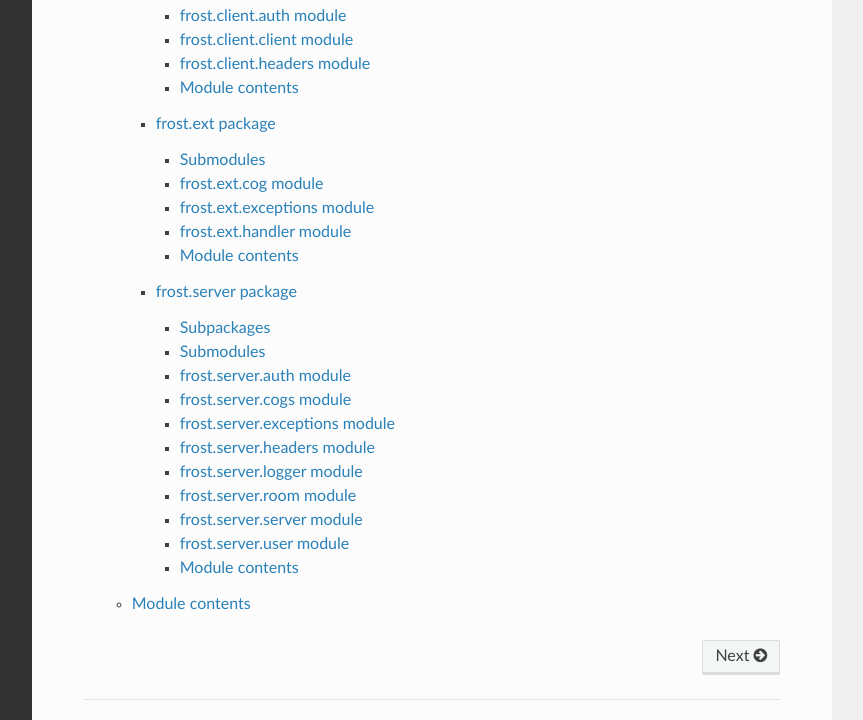
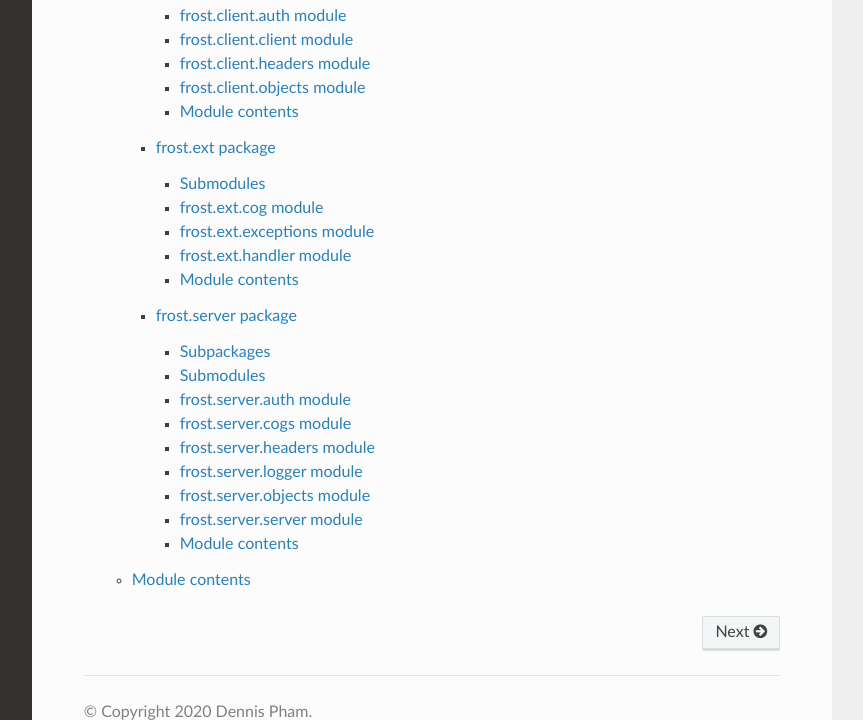
Before and after one commit to Den4200/pyfrost, a Sphinx documentation site: the page built from docs/source/index.rst, in a window 1280 px wide and 900 px high, scrolled down 744 px, cut to the strip 180-900 px from the top of the window. Shown: the whole strip, without its empty margins (268-1131 px from the left). Built offline with Sphinx 7.4.7 and the Read the Docs theme 2.0.0, drawn with Linux system fonts in a browser that asks for light colours.

Commit message:
rebuild the documentation

```diff
--- a/docs/source/frost.client.rst
+++ b/docs/source/frost.client.rst
@@ -36,6 +36,14 @@ frost.client.headers module
    :undoc-members:
    :show-inheritance:
 
+frost.client.objects module
+---------------------------
+
+.. automodule:: frost.client.objects
+   :members:
+   :undoc-members:
+   :show-inheritance:
+
 
 Module contents
 ---------------
--- a/docs/source/frost.server.rst
+++ b/docs/source/frost.server.rst
@@ -29,14 +29,6 @@ frost.server.cogs module
    :undoc-members:
    :show-inheritance:
 
-frost.server.exceptions module
-------------------------------
-
-.. automodule:: frost.server.exceptions
-   :members:
-   :undoc-members:
-   :show-inheritance:
-
 frost.server.headers module
 ---------------------------
 
@@ -53,10 +45,10 @@ frost.server.logger module
    :undoc-members:
    :show-inheritance:
 
-frost.server.room module
-------------------------
+frost.server.objects module
+---------------------------
 
-.. automodule:: frost.server.room
+.. automodule:: frost.server.objects
    :members:
    :undoc-members:
    :show-inheritance:
@@ -69,14 +61,6 @@ frost.server.server module
    :undoc-members:
    :show-inheritance:
 
-frost.server.user module
-------------------------
-
-.. automodule:: frost.server.user
-   :members:
-   :undoc-members:
-   :show-inheritance:
-
 
 Module contents
 ---------------
```
